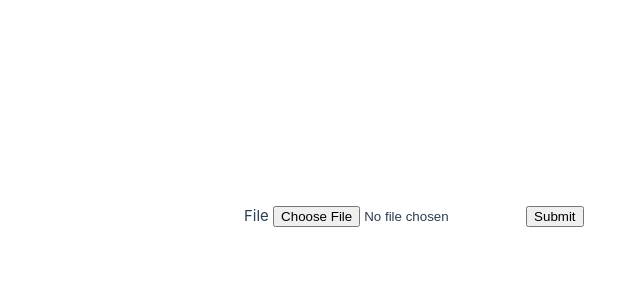
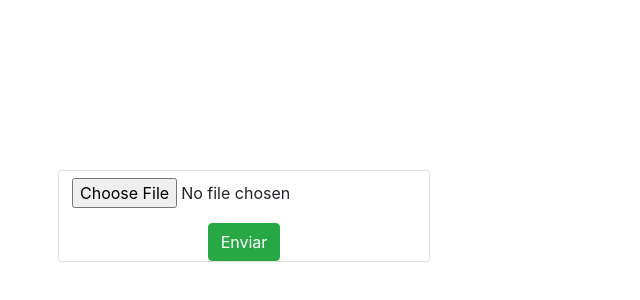
Before and after one commit to lucianofcm/lucfront, a Vue app: page / in a window 1280 px wide. Shown: the part 184-484 px from the top of the page, without its empty margins (396-1036 px from the left). Built offline with nearby package versions, Linux system fonts and the light colour scheme.

Commit message:
perfumaria

```diff
--- a/index.html
+++ b/index.html
@@ -5,6 +5,7 @@
     <link rel="icon" href="/favicon.ico">
     <meta name="viewport" content="width=device-width, initial-scale=1.0">
     <title>Vite App</title>
+    <link type="text/css" rel="stylesheet" href="https://stackpath.bootstrapcdn.com/bootstrap/4.4.1/css/bootstrap.min.css" />
   </head>
   <body>
     <div id="app"></div>
--- a/src/App.vue
+++ b/src/App.vue
@@ -14,8 +14,8 @@ import { RouterLink, RouterView } from 'vue-router'
 
 <style scoped>
 header {
-  line-height: 1.5;
-  max-height: 100vh;
+  line-height: 0;
+  max-height: 50vh;
 }
 
 .logo {
--- a/src/assets/main.css
+++ b/src/assets/main.css
@@ -28,7 +28,7 @@ a,
   }
 
   #app {
-    display: grid;
+    display: flexbox;
     grid-template-columns: 1fr 1fr;
     padding: 0 2rem;
   }
--- a/src/views/AboutView.vue
+++ b/src/views/AboutView.vue
@@ -1,12 +1,16 @@
 <template>
-  <div class="container">
-    <div class="large-12 medium-12 small-12 cell">
-      <label>File
+  <div class="container-fluid">
+   <div class="card">
+    <div class="large-8 medium-8 small-8 cell">
+      <label class="btn btn-default">
         <input type="file" id="file" ref="file" v-on:change="(e)=>handleFileUpload(e)"/>
       </label>
-      <button v-on:click="submitFile()">Submit</button>
+    </div>
+    <div class="col-xs-4 text-center">
+      <button class="btn btn-success" v-on:click="submitFile()">Enviar</button>
     </div>
   </div>
+</div>
 </template>
 
 <script lang="ts">
```
